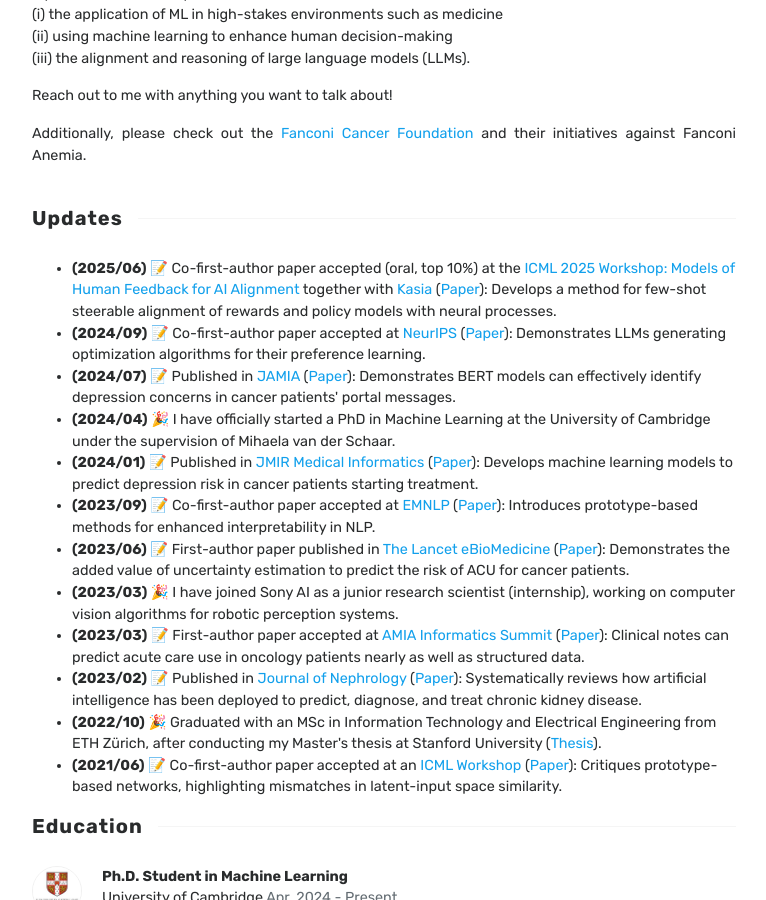
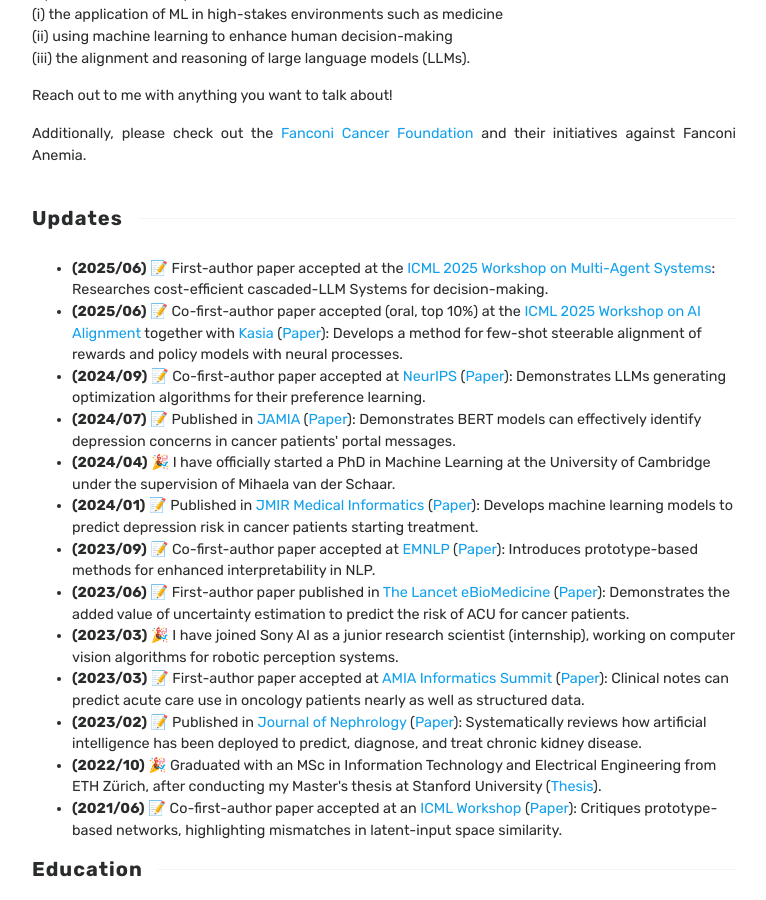
Before and after one commit to fanconic/fanconic.github.io, a Jekyll site: the page built from index.html, in a window 1280 px wide and 900 px high, scrolled down 694 px. Shown: the whole window, without its empty margins (256-1022 px from the left). Built offline with Jekyll 4.4.1, drawn with Linux system fonts in a browser that asks for light colours; the list of posts is cut into pages by our own code.

Commit message:
added MAS workshop

```diff
--- a/index.html
+++ b/index.html
@@ -58,10 +58,13 @@ title: Home
         <div class="wrapintro-title" style="text-align: left; font-size: 0.9em;">
             <h2><span>Updates</span></h2>
             <ul>
+                <li><b>(2025/06)</b> 📝 First-author paper accepted at the <a
+                        href="https://icml.cc/virtual/2025/workshop/39955">ICML 2025 Workshop on Multi-Agent
+                        Systems</a>: Researches cost-efficient cascaded-LLM Systems for decision-making.
+                </li>
                 <li><b>(2025/06)</b> 📝 Co-first-author paper accepted (oral, top 10%) at the <a
-                        href="https://sites.google.com/view/mhf-icml2025/home">ICML 2025 Workshop: Models of Human
-                        Feedback for AI Alignment</a> together with <a
-                        href="https://kasia-kobalczyk.github.io/">Kasia</a>
+                        href="https://sites.google.com/view/mhf-icml2025/home">ICML 2025 Workshop on AI Alignment</a>
+                    together with <a href="https://kasia-kobalczyk.github.io/">Kasia</a>
                     (<a href="https://arxiv.org/abs/2412.13998">Paper</a>): Develops a method for few-shot steerable
                     alignment of rewards and policy models with neural processes.
                 </li>
```
